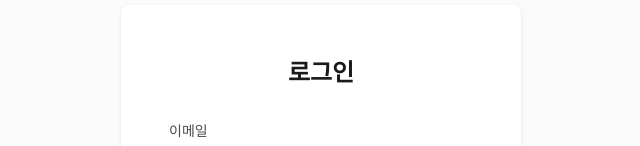
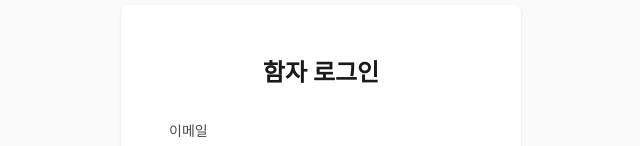
Before and after one commit to hamzamushtaq27/hamza-web, a React (Vite) app: page /login in a window 1280 px wide. Shown: the part 166-312 px from the top of the page, without its empty margins (319-959 px from the left). Built offline with nearby package versions, Linux system fonts and the light colour scheme.

Commit message:
chore: update title

```diff
--- a/src/Components/Login/index.tsx
+++ b/src/Components/Login/index.tsx
@@ -47,7 +47,7 @@ const Login = () => {
   return (
     <S.Container>
       <S.LoginBox>
-        <S.Title>로그인</S.Title>
+        <S.Title>함자 로그인</S.Title>
 
         <S.Form>
           <S.InputGroup>
```
